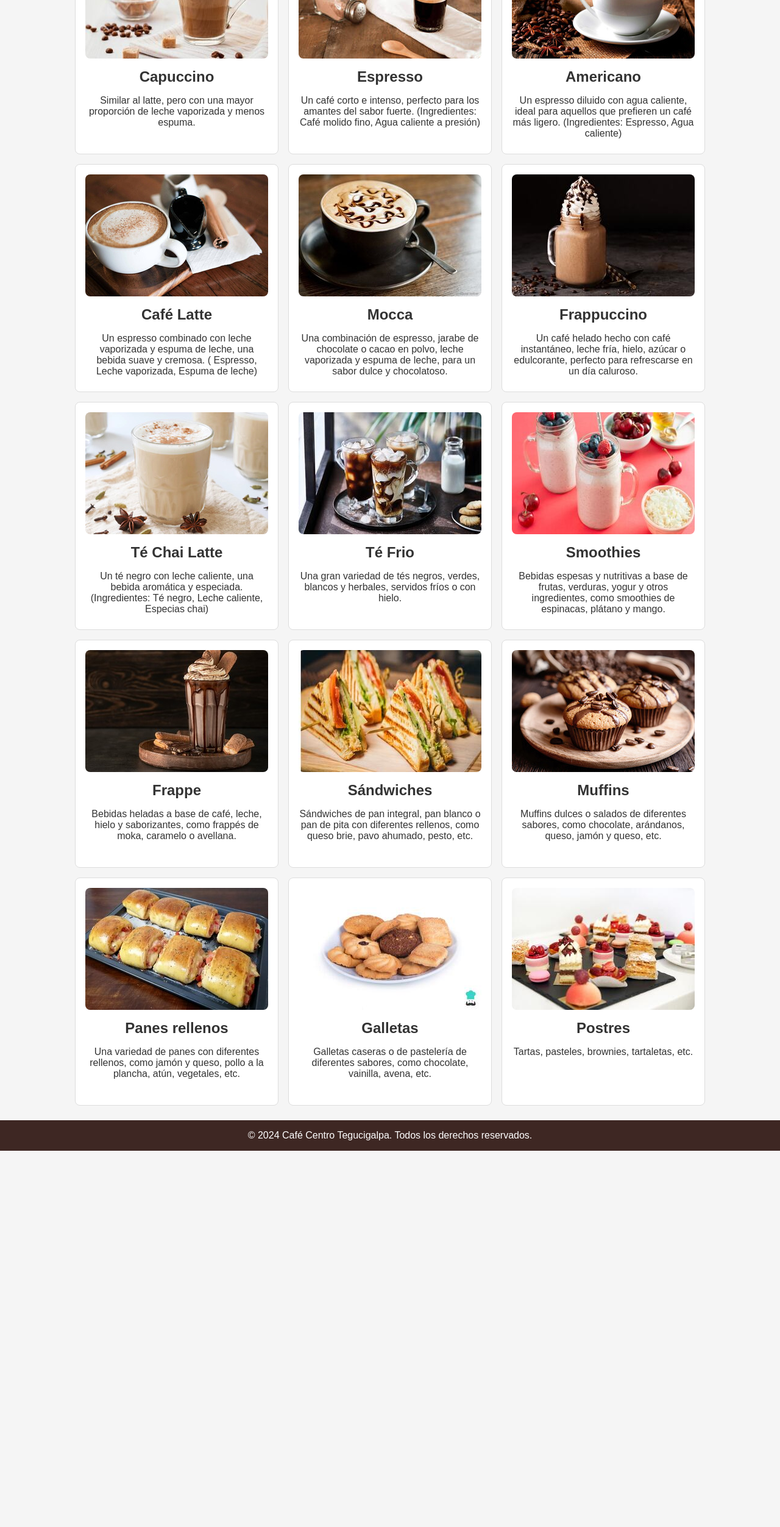
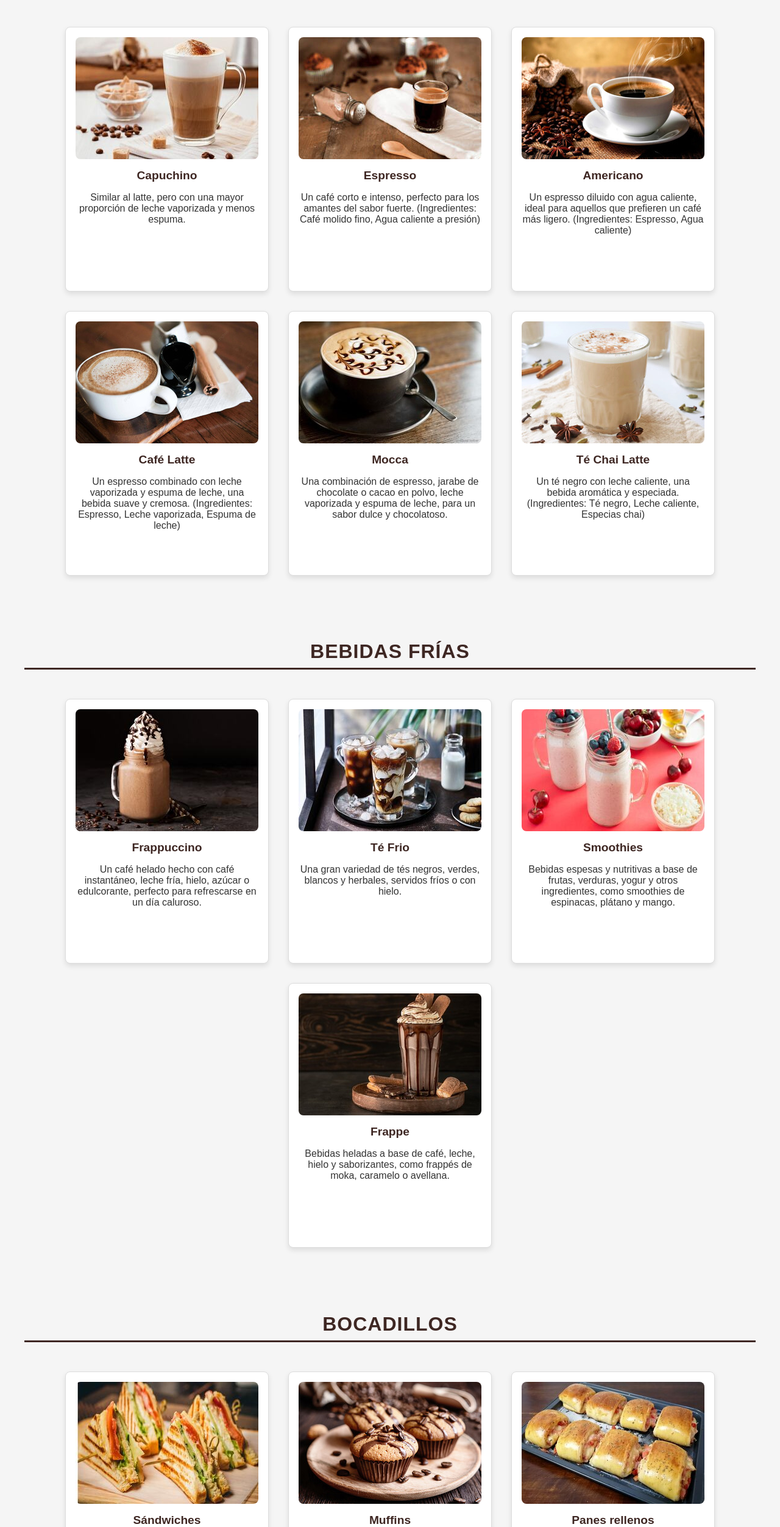
Before and after one commit to rabnera3/PW2, a plain HTML site: page Tarea2/index.html in a window 1280 px wide. Shown: the part 265-2769 px from the top of the page at 61% size. Before the commit the page ends 2152 px from the top, so only its background shows below. Drawn offline with Linux system fonts and the light colour scheme.

Commit message:
Mejora de las section

```diff
--- a/Tarea2/index.html
+++ b/Tarea2/index.html
@@ -17,96 +17,89 @@
     </header>
     <main>
         <section class="products">
+            <h2>Bebidas Calientes</h2>
             <div class="product" id="product1">
                 <img src="images/product1.jpg" alt="Capuchino">
-                <h2>Capuccino</h2>
-                <p>Similar al latte, pero con una mayor proporción de leche vaporizada y menos espuma.<br><br></p>
+                <h3>Capuchino</h3>
+                <p>Similar al latte, pero con una mayor proporción de leche vaporizada y menos espuma.</p>
             </div>
             <div class="product" id="product2">
                 <img src="images/product2.jpg" alt="Espresso">
-                <h2>Espresso</h2>
-                <p>Un café corto e intenso, perfecto para los amantes del sabor fuerte. (Ingredientes: Café molido fino,
-                    Agua caliente a presión)<br><br></p>
-
+                <h3>Espresso</h3>
+                <p>Un café corto e intenso, perfecto para los amantes del sabor fuerte. (Ingredientes: Café molido fino, Agua caliente a presión)</p>
             </div>
             <div class="product" id="product3">
                 <img src="images/product3.jpg" alt="Americano">
-                <h2>Americano</h2>
-                <p>Un espresso diluido con agua caliente, ideal para aquellos que prefieren un café más ligero.
-                    (Ingredientes: Espresso, Agua caliente)</p>
-
+                <h3>Americano</h3>
+                <p>Un espresso diluido con agua caliente, ideal para aquellos que prefieren un café más ligero. (Ingredientes: Espresso, Agua caliente)</p>
             </div>
             <div class="product" id="product4">
                 <img src="images/product4.jpg" alt="Café Latte">
-                <h2>Café Latte</h2>
-                <p>Un espresso combinado con leche vaporizada y espuma de leche, una bebida suave y cremosa.
-                    ( Espresso, Leche vaporizada, Espuma de leche)</p>
-
+                <h3>Café Latte</h3>
+                <p>Un espresso combinado con leche vaporizada y espuma de leche, una bebida suave y cremosa. (Ingredientes: Espresso, Leche vaporizada, Espuma de leche)</p>
             </div>
             <div class="product" id="product5">
                 <img src="images/product5.jpg" alt="Mocca">
-                <h2>Mocca</h2>
-                <p>Una combinación de espresso, jarabe de chocolate o cacao en polvo, leche vaporizada y espuma de
-                    leche, para un sabor dulce y chocolatoso. </p>
-            </div>
-            <div class="product" id="product6">
-                <img src="images/product6.jpg" alt="Frappuccino">
-                <h2>Frappuccino</h2>
-                <p>Un café helado hecho con café instantáneo, leche fría, hielo, azúcar o edulcorante, perfecto para
-                    refrescarse en un día caluroso.</p>
+                <h3>Mocca</h3>
+                <p>Una combinación de espresso, jarabe de chocolate o cacao en polvo, leche vaporizada y espuma de leche, para un sabor dulce y chocolatoso.</p>
             </div>
             <div class="product" id="product7">
                 <img src="images/product7.jpg" alt="Té Chai Latte">
-                <h2>Té Chai Latte</h2>
-                <p>Un té negro con leche caliente, una bebida aromática y especiada. (Ingredientes: Té negro, Leche
-                    caliente, Especias chai)</p>
+                <h3>Té Chai Latte</h3>
+                <p>Un té negro con leche caliente, una bebida aromática y especiada. (Ingredientes: Té negro, Leche caliente, Especias chai)</p>
+            </div>
+        </section>
+
+        <section class="products">
+            <h2>Bebidas Frías</h2>
+            <div class="product" id="product6">
+                <img src="images/product6.jpg" alt="Frappuccino">
+                <h3>Frappuccino</h3>
+                <p>Un café helado hecho con café instantáneo, leche fría, hielo, azúcar o edulcorante, perfecto para refrescarse en un día caluroso.</p>
             </div>
             <div class="product" id="product8">
                 <img src="images/product8.jpg" alt="Té Frio">
-                <h2>Té Frio</h2>
-                <p>Una gran variedad de tés negros, verdes, blancos y herbales, servidos fríos o con hielo.<br><br></p>
+                <h3>Té Frio</h3>
+                <p>Una gran variedad de tés negros, verdes, blancos y herbales, servidos fríos o con hielo.</p>
             </div>
             <div class="product" id="product9">
                 <img src="images/product9.jpg" alt="Smoothies">
-                <h2>Smoothies</h2>
-                <p>Bebidas espesas y nutritivas a base de frutas, verduras, yogur y otros ingredientes, como smoothies
-                    de espinacas, plátano y mango.</p>
+                <h3>Smoothies</h3>
+                <p>Bebidas espesas y nutritivas a base de frutas, verduras, yogur y otros ingredientes, como smoothies de espinacas, plátano y mango.</p>
             </div>
             <div class="product" id="product10">
                 <img src="images/product10.jpg" alt="Frappe">
-                <h2>Frappe</h2>
-                <p>Bebidas heladas a base de café, leche, hielo y saborizantes, como frappés de moka, caramelo o
-                    avellana.<br><br></p>
+                <h3>Frappe</h3>
+                <p>Bebidas heladas a base de café, leche, hielo y saborizantes, como frappés de moka, caramelo o avellana.</p>
             </div>
+        </section>
+
+        <section class="products">
+            <h2>Bocadillos</h2>
             <div class="product" id="product11">
                 <img src="images/product11.jpg" alt="Sándwiches">
-                <h2>Sándwiches</h2>
-                <p>Sándwiches de pan integral, pan blanco o pan de pita con diferentes rellenos, como queso brie, pavo
-                    ahumado, pesto, etc.<br><br></p>
+                <h3>Sándwiches</h3>
+                <p>Sándwiches de pan integral, pan blanco o pan de pita con diferentes rellenos, como queso brie, pavo ahumado, pesto, etc.</p>
             </div>
             <div class="product" id="product12">
                 <img src="images/product12.jpg" alt="Muffins">
-                <h2>Muffins</h2>
-                <p>Muffins dulces o salados de diferentes sabores, como chocolate, arándanos, queso, jamón y queso, etc.
-                    <br><br>
-                </p>
+                <h3>Muffins</h3>
+                <p>Muffins dulces o salados de diferentes sabores, como chocolate, arándanos, queso, jamón y queso, etc.</p>
             </div>
             <div class="product" id="product13">
                 <img src="images/product13.jpg" alt="Panes rellenos">
-                <h2>Panes rellenos</h2>
-                <p>Una variedad de panes con diferentes rellenos, como jamón y queso, pollo a la plancha, atún,
-                    vegetales, etc.<br><br></p>
+                <h3>Panes rellenos</h3>
+                <p>Una variedad de panes con diferentes rellenos, como jamón y queso, pollo a la plancha, atún, vegetales, etc.</p>
             </div>
             <div class="product" id="product14">
                 <img src="images/product14.jpg" alt="Galletas">
-                <h2>Galletas</h2>
-                <p>Galletas caseras o de pastelería de diferentes sabores, como chocolate, vainilla, avena, etc.<br><br>
-                </p>
+                <h3>Galletas</h3>
+                <p>Galletas caseras o de pastelería de diferentes sabores, como chocolate, vainilla, avena, etc.</p>
             </div>
             <div class="product" id="product15">
                 <img src="images/product15.jpg" alt="Postres">
-                <h2>Postres</h2>
-                <p>Tartas, pasteles, brownies, tartaletas, etc.<br><br><br><br></p>
+                <h3>Postres</h3>
+                <p>Tartas, pasteles, brownies, tartaletas, etc.</p>
             </div>
         </section>
     </main>
--- a/Tarea2/styles.css
+++ b/Tarea2/styles.css
@@ -10,22 +10,24 @@ body {
 header {
     background-color: #3e2723;
     color: #fff;
-    padding: 1rem 0;
+    padding: 1rem;
+    text-align: center;
 }
 
 .header-content {
     max-width: 800px;
     margin: 0 auto;
-    text-align: center;
+    padding: 0 1rem; /* Añade padding lateral para dar más espacio */
 }
 
 .header-content h1 {
-    margin-bottom: 0.5rem;
+    margin: 0 0 0.5rem;
+    font-size: 1.5rem; /* Reduce el tamaño de la fuente para pantallas pequeñas */
 }
 
 .header-content p {
     margin: 0;
-    font-size: 1.2rem;
+    font-size: 1rem;
 }
 
 .products {
@@ -35,28 +37,50 @@ header {
     padding: 1rem;
 }
 
+.products h2 {
+    width: 100%;
+    text-align: left;
+    padding: 0 1rem;
+    font-size: 1.5rem;
+    color: #3e2723;
+    border-bottom: 2px solid #3e2723;
+    margin-bottom: 1rem;
+    text-transform: uppercase;
+}
+
 .product {
     background-color: #fff;
     border: 1px solid #ddd;
     border-radius: 8px;
     margin: 0.25rem;
     padding: 1rem;
-    width: 300px; /* Fija el ancho de la tarjeta */
+    width: 100%;
+    max-width: 300px;
     text-align: center;
     display: flex;
     flex-direction: column;
     justify-content: space-between;
+    min-height: 400px;
+    box-shadow: 0 4px 8px rgba(0, 0, 0, 0.1);
+    transition: transform 0.3s;
+}
+
+.product:hover {
+    transform: scale(1.05);
 }
 
 .product img {
-    width: 300px; /* Fija el ancho de la imagen */
-    height: 200px; /* Fija la altura de la imagen */
+    width: 100%;
+    height: auto;
+    max-height: 200px;
     object-fit: cover;
     border-radius: 8px;
 }
 
-.product h2 {
+.product h3 {
     margin: 1rem 0 0.5rem;
+    color: #3e2723;
+    font-size: 1.2rem;
 }
 
 .product p {
@@ -69,20 +93,55 @@ header {
         flex-direction: row;
         flex-wrap: wrap;
         justify-content: center;
+        margin: 2rem auto;
+        max-width: 1200px;
     }
 
     .product {
-        margin: 0.5rem;
-        width: 300px; /* Fija el ancho de la tarjeta */
+        margin: 1rem;
+        width: calc(33.333% - 2rem);
+    }
+
+    header {
+        padding: 2rem;
+    }
+
+    .header-content h1 {
+        font-size: 2.4rem;
+    }
+
+    .header-content p {
+        font-size: 1.2rem;
+    }
+
+    .products h2 {
+        font-size: 2rem;
+        text-align: center;
+        width: 100%;
+        margin-bottom: 2rem;
+        padding-bottom: 0.5rem;
+        border-bottom: 3px solid #3e2723;
+        text-transform: uppercase;
+        letter-spacing: 1px;
+    }
+
+    footer {
+        padding: 2rem;
+    }
+
+    footer p {
+        font-size: 1.2rem;
     }
 }
 
 footer {
     background-color: #3e2723;
     color: #fff;
-    padding: 1rem 0;
+    padding: 1rem;
+    text-align: center;
 }
 
 footer p {
     margin: 0;
+    font-size: 1rem;
 }
```
